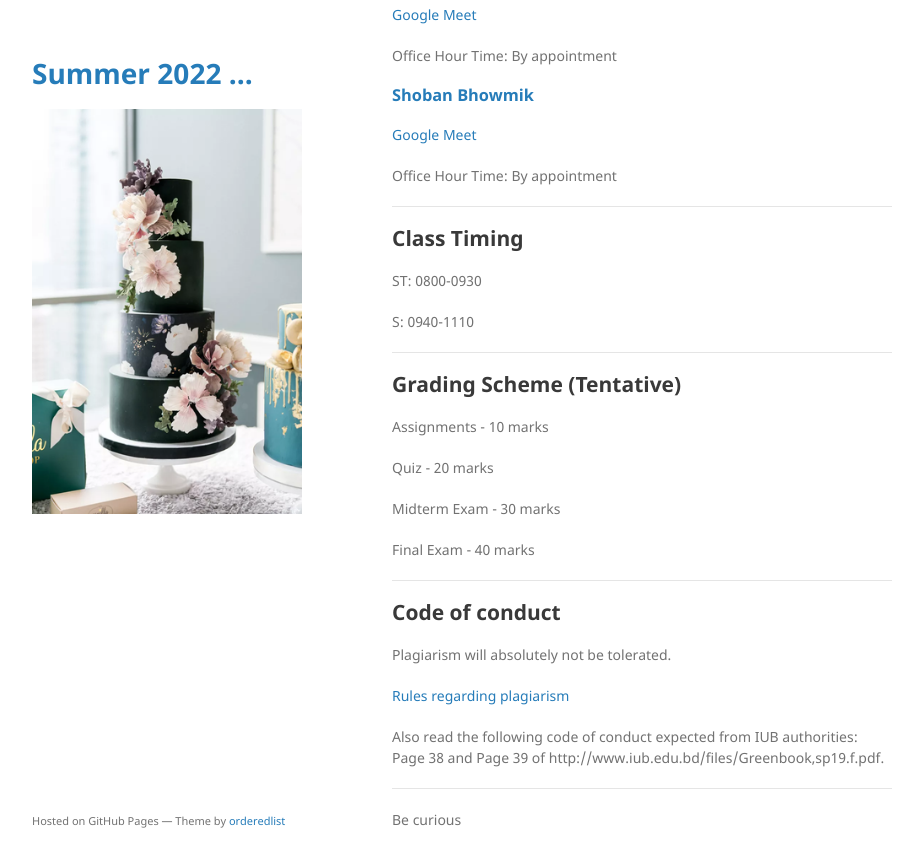
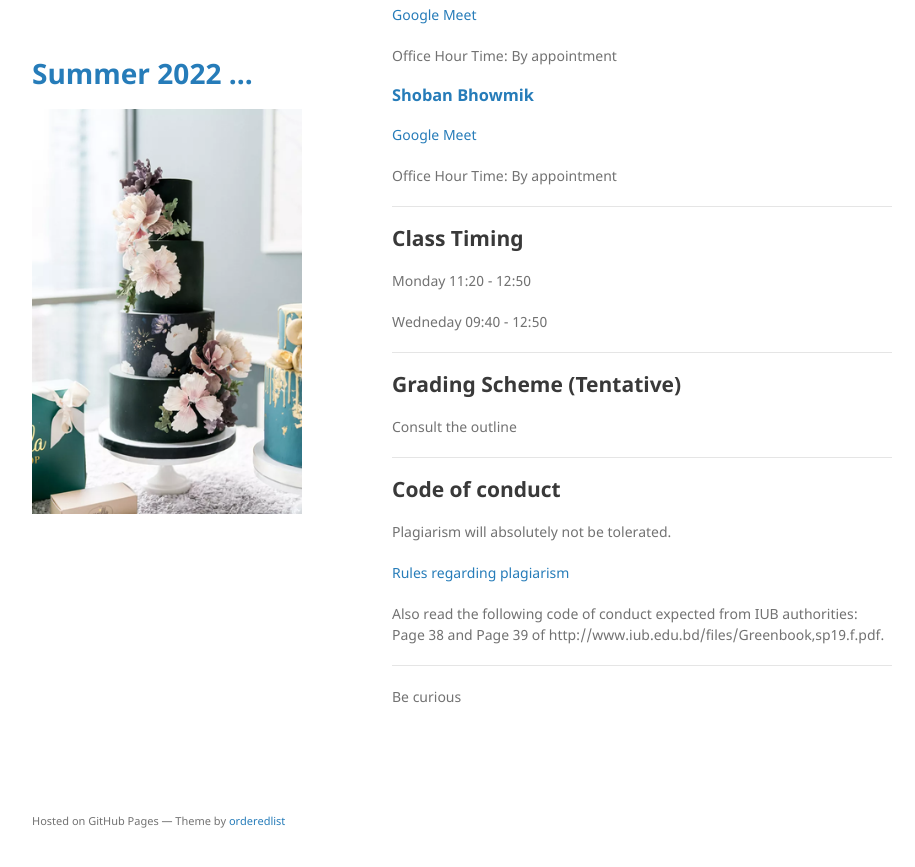
Before and after one commit to mohammadmotiurrahman/mohammadmotiurrahman.github.io, a Jekyll site: the page built from csc101_14/index.md, in a window 1280 px wide and 900 px high, scrolled down 840 px. Shown: the top 867 px of the window, without its empty margins (178-1093 px from the left). Built offline with Jekyll 4.4.1, drawn with Linux system fonts in a browser that asks for light colours; our own code applies the rules of GitHub Pages for plain Markdown files.

Commit message:
Update index.md

```diff
--- a/csc101_14/index.md
+++ b/csc101_14/index.md
@@ -50,19 +50,15 @@ Office Hour Time: By appointment
 
 * * *
 ## Class Timing
-ST: 0800-0930
+Monday 11:20 - 12:50
 
-S: 0940-1110
+Wedneday 09:40 - 12:50
 
 * * *
 ## Grading Scheme (Tentative)
-Assignments - 10 marks
 
-Quiz - 20 marks
+Consult the outline
 
-Midterm Exam - 30 marks
-
-Final Exam - 40 marks
 * * *
 ## Code of conduct
 Plagiarism will absolutely not be tolerated.
```
